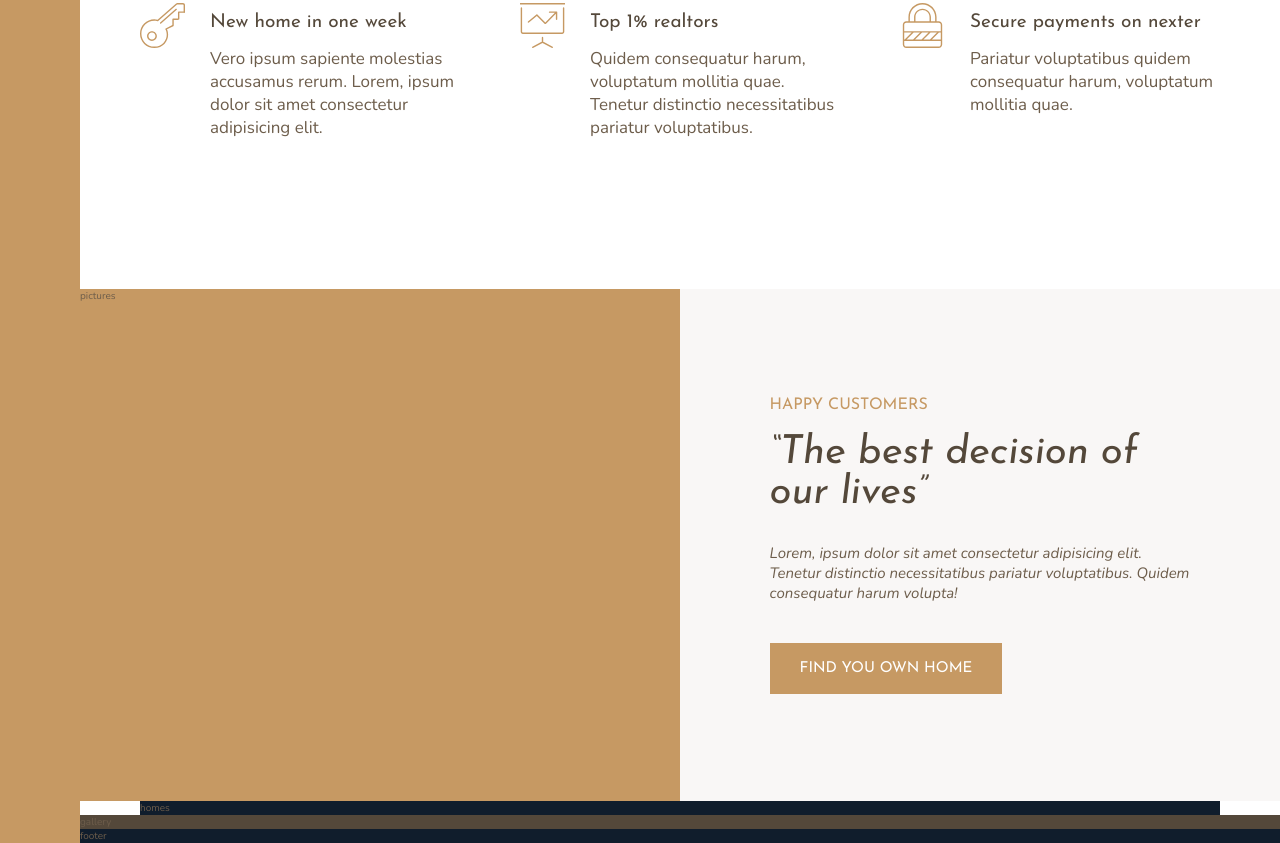
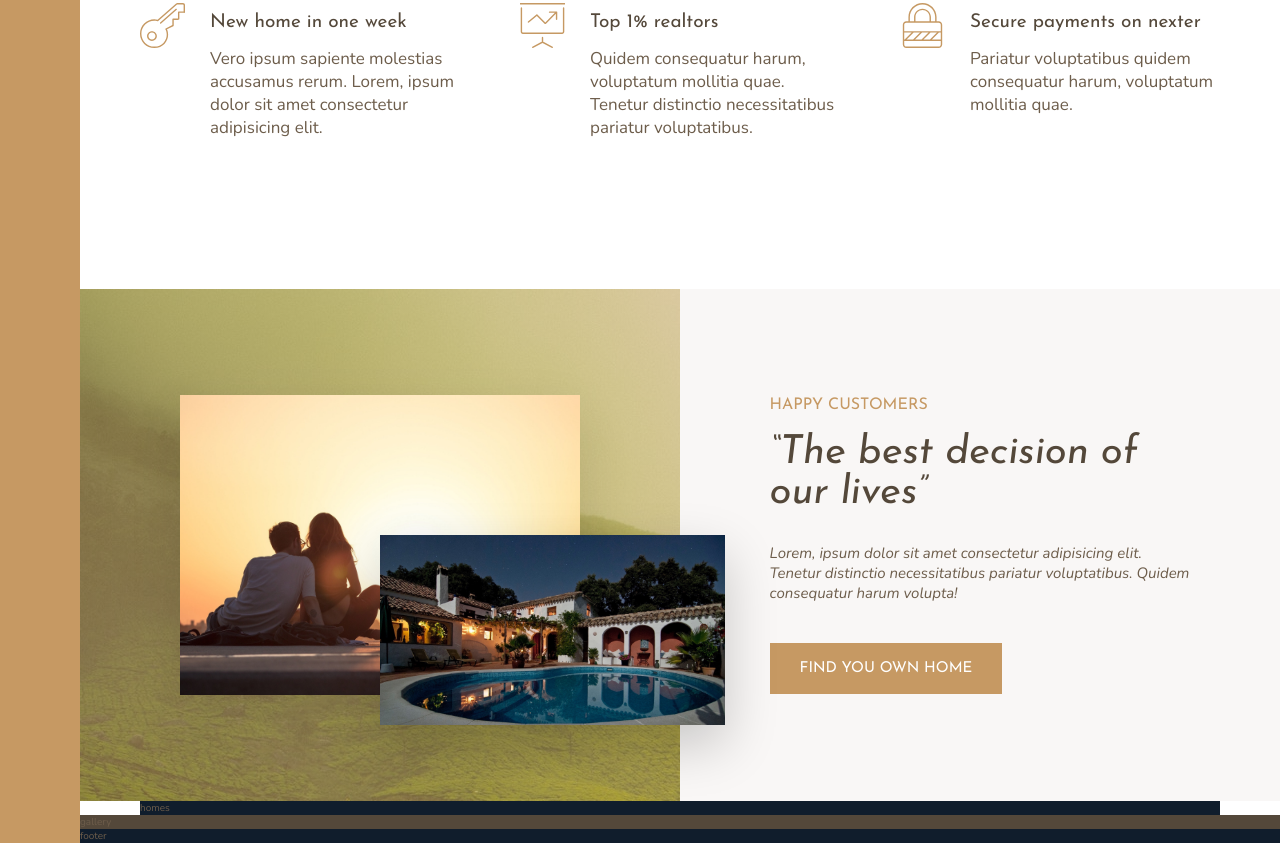
Before and after one commit to front-end-code/nexter, a website: page index.html in a window 1280 px wide. Shown: the part 963-1806 px from the top of the page. Drawn offline with nearby package versions, Linux system fonts and the light colour scheme.

Commit message:
Finished Story part

```diff
--- a/index.html
+++ b/index.html
@@ -90,7 +90,8 @@
         </section>
 
         <section class="story__pictures">
-            pictures
+            <img src="./img/story-1.jpeg" alt="Couple" class="story__img--1">
+            <img src="./img/story-2.jpeg" alt="New house" class="story__img--2">
         </section>
 
         <section class="story__content">
--- a/sass/_base.scss
+++ b/sass/_base.scss
@@ -11,6 +11,7 @@ $color-grey-dark-1: #54483A;
 $color-grey-dark-2: #6D5D4B;
 
 $color-white: #fff;
+$color-black: #000;
 
 // FONT VARIABLES
 $font-primary: 'Nunito', sans-serif;
--- a/sass/_story.scss
+++ b/sass/_story.scss
@@ -1,8 +1,30 @@
 .story {
 
     &__pictures {
-        background-color: $color-primary;
+        background-image:
+            linear-gradient(rgba($color-primary, .5), rgba($color-primary, .5)),
+            url(../img/back.jpg);
         grid-column: full-start / col-end 4;
+
+        display: grid;
+        grid-template-rows: repeat(6, 1fr);
+        grid-template-columns: repeat(6, 1fr);
+        align-items: center;
+    }
+
+    &__img--1 {
+        width: 100%;
+        grid-row: 2 / 6;
+        grid-column: 2 / 6;
+        box-shadow: 0 2rem 5rem rgba($color-black, .1);
+    }
+
+    &__img--2 {
+        width: 115%;
+        grid-row: 4 / 6;
+        grid-column: 4 / 7;
+        z-index: 20;
+        box-shadow: 0 2rem 5rem rgba($color-black, .2);
     }
 
     &__content {
```
Also changed, not shown: css/style.css.
